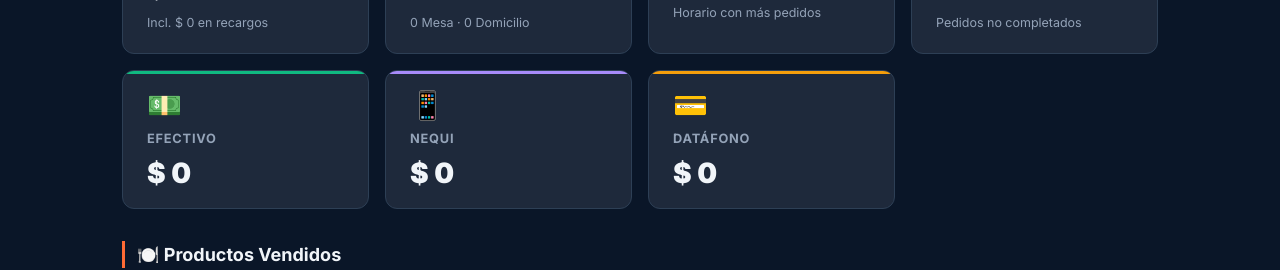
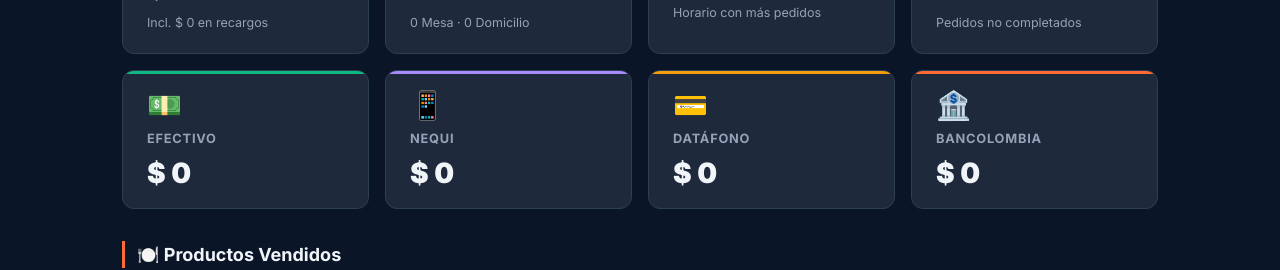
Before and after one commit to WilliRV1/Ricuras-Fegaf, a Next.js app: page /dashboard in a window 1280 px wide. Shown: the part 370-640 px from the top of the page. Built offline with nearby package versions, Linux system fonts and the light colour scheme; no server answers; the database is empty.

Commit message:
fix: agregar tarjeta de resumen para Bancolombia en el dashboard

```diff
--- a/src/app/actions/dashboard.ts
+++ b/src/app/actions/dashboard.ts
@@ -40,6 +40,7 @@ export async function getResumenDelDia(dateStr?: string) {
     efectivo: pagados.filter(p => p.metodo_pago === METODOS_PAGO.EFECTIVO).reduce((s, p) => s + (p.total ?? 0), 0),
     nequi:    pagados.filter(p => p.metodo_pago === METODOS_PAGO.NEQUI).reduce((s, p) => s + (p.total ?? 0), 0),
     datafono: pagados.filter(p => p.metodo_pago === METODOS_PAGO.DATAFONO).reduce((s, p) => s + (p.total ?? 0), 0),
+    bancolombia: pagados.filter(p => p.metodo_pago === METODOS_PAGO.BANCOLOMBIA).reduce((s, p) => s + (p.total ?? 0), 0),
   };
 
   const porTipo = {
--- a/src/components/dashboard/ResumenCards.tsx
+++ b/src/components/dashboard/ResumenCards.tsx
@@ -12,6 +12,7 @@ interface ResumenCardsProps {
     efectivo: number;
     nequi: number;
     datafono: number;
+    bancolombia: number;
   };
   porTipo: {
     mesa: number;
@@ -84,6 +85,13 @@ export const ResumenCards: React.FC<ResumenCardsProps> = ({
         <p className={styles.cardLabel}>Datáfono</p>
         <p className={styles.cardValue}>{formatCurrency(porMetodoPago.datafono)}</p>
       </div>
+
+      {/* Bancolombia */}
+      <div className={`${styles.card} ${styles.accentPrimary}`}>
+        <div className={styles.cardIcon}>🏦</div>
+        <p className={styles.cardLabel}>Bancolombia</p>
+        <p className={styles.cardValue}>{formatCurrency(porMetodoPago.bancolombia)}</p>
+      </div>
     </div>
   );
 };
```
